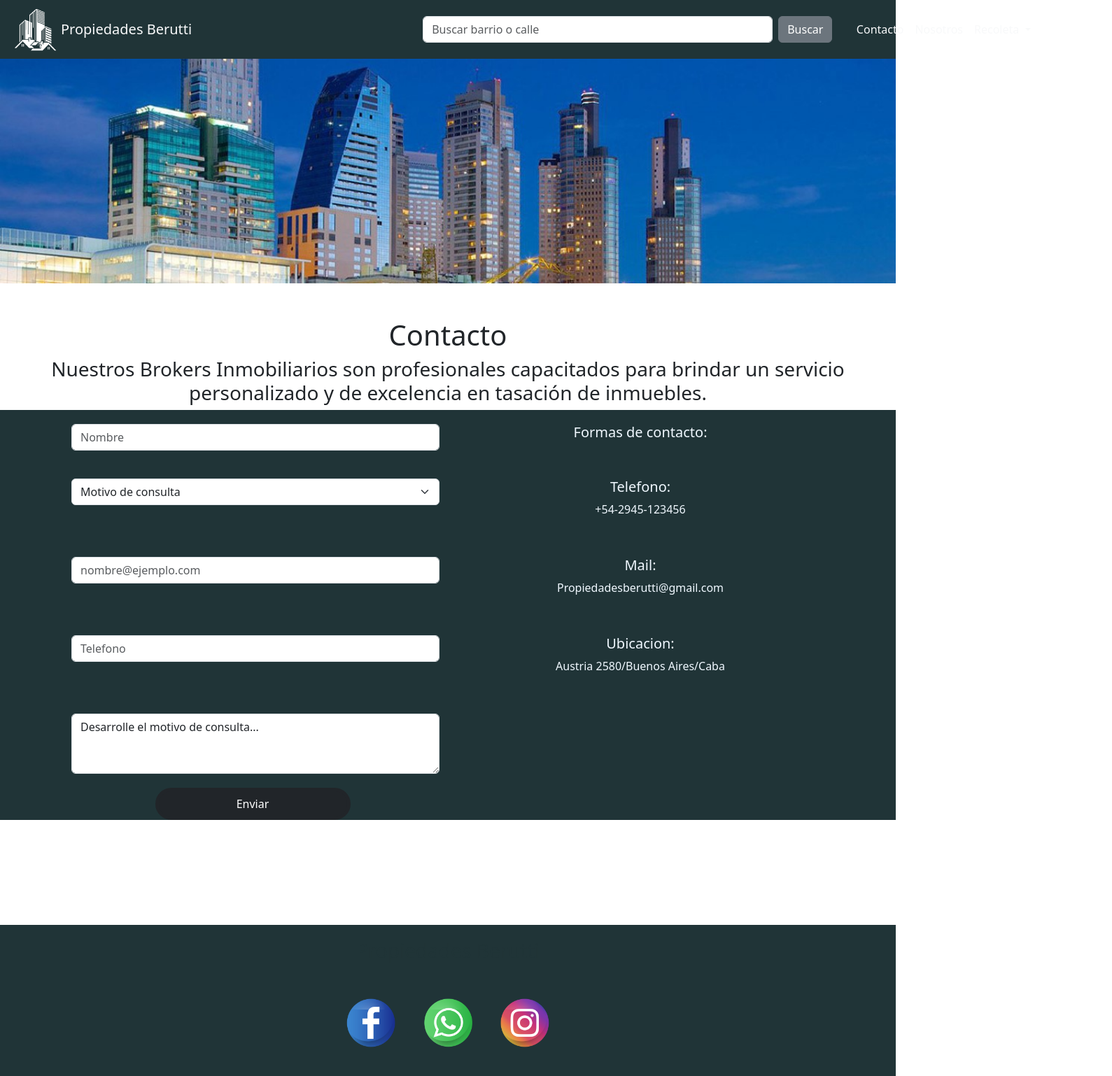
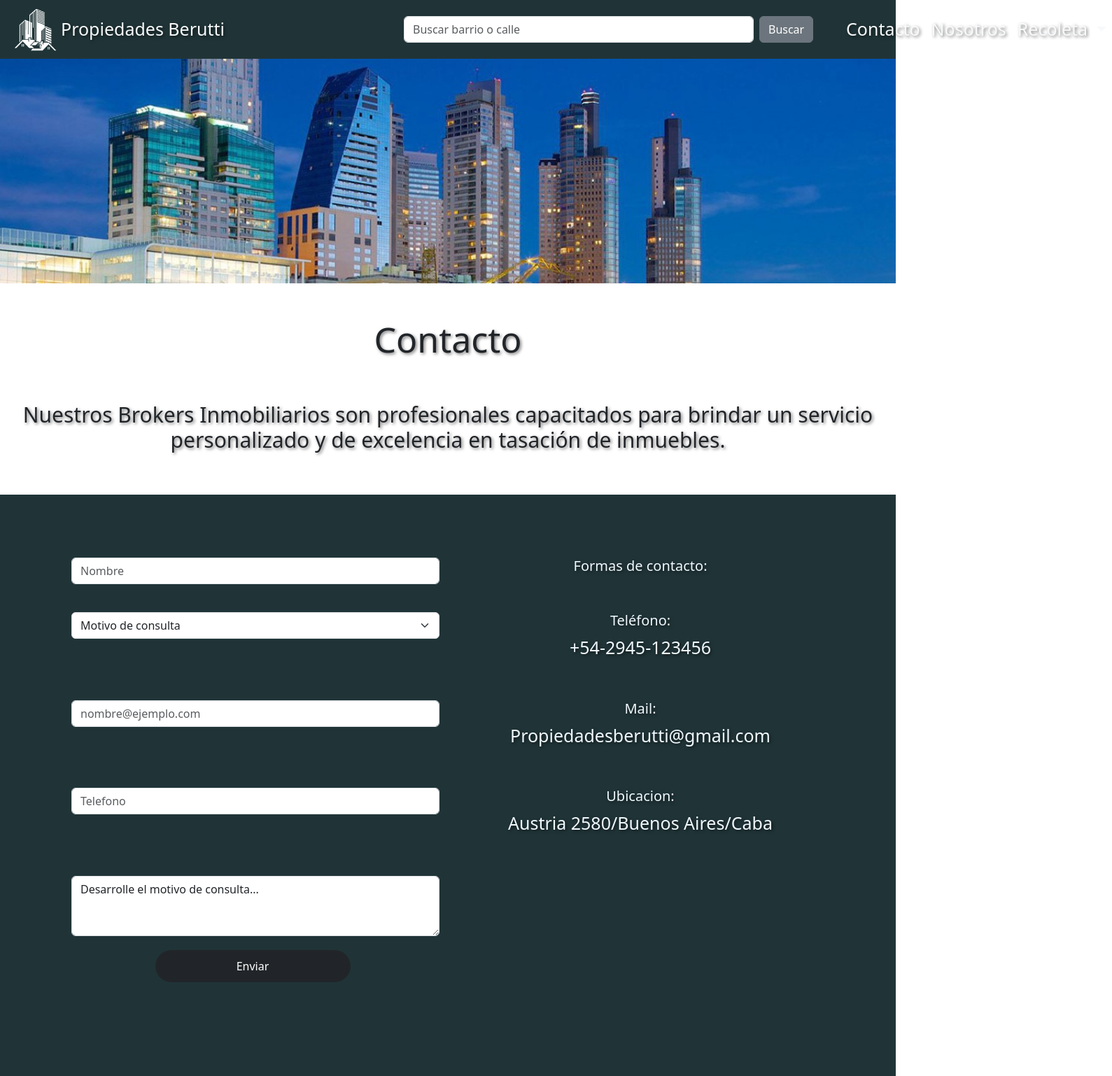
Before and after one commit to RichardBrunt/Dise-o-y-Desarrollo-web, a website: page contacto.html in a window 1280 px wide. Shown: the top 1538 px of the page at 70% size, 1589 px wide, since content can reach past the window. Drawn offline with nearby package versions, Linux system fonts and the light colour scheme.

Commit message:
Corrijo errores ortograficos y max-width total del body

```diff
--- a/contacto.css
+++ b/contacto.css
@@ -1,16 +1,21 @@
-*{
+
+.body{
     margin: 0px;
     padding: 0px;
-
-}
-body {
+    max-width: 100%;
     background-color: #524F42;
 }
+
 .container-fluid form{
-    margin-left: 25%;
+    margin-left:240px;
     margin-right: auto;
+    padding: 0px;
     }
-    .container-fluid input{
+.container-fluid a{
+        font-size: 25px;
+        text-shadow: 2px 2px 4px rgba(0, 0, 0, 0.5);
+    }
+.container-fluid input{
         width:500px;
     }
 
@@ -22,10 +27,17 @@ body {
         display: block;
         margin-left:10%;
         margin-right: auto;
+        font-size: 25px;
+        text-shadow: 2px 2px 4px rgba(0, 0, 0, 0.5);
     }
-form{
+
+.contacto{
     color: aliceblue;
     background-color: #203437;
+    padding-top: 70px;
+    text-align: center;
+    font-size: 25px;
+    text-shadow: 2px 2px 4px rgba(0, 0, 0, 0.5);
 }
 
 .container{
@@ -39,16 +51,30 @@ form{
     border-width:5px;
     border-radius: 25px;
 }
-header h1,h3{
+header h1{
     text-align: center;
     margin-top:50px;
+    font-size: 50px;
+    text-shadow: 2px 2px 4px rgba(0, 0, 0, 0.5);
+}
+header h3{
+    text-align: center;
+    margin-top:30px;
+    margin-bottom: 30px;
+    padding: 30px;
+    font-size: 30px;
+    text-shadow: 2px 2px 4px rgba(0, 0, 0, 0.5);
 }
 header img{
     width:100%;
     height:auto;
 }
-
+form{
+    padding-top: 40px;
+    padding-bottom: 2px;
+}
 footer{
+    margin-top: 200px;
     width: 100%;
     height: 250px;
     background-color: #203437;
--- a/contacto.html
+++ b/contacto.html
@@ -59,8 +59,8 @@
             excelencia en tasación de inmuebles.
         </h3>
     </header>
-    <form>
-    <div class="container text-center">
+    <form class="contacto">
+    <div class="container c">
         <div class="row">
             <div class="col-6">
                 <input type="checbox" class="form-control" id="exampleFormControlInput1" placeholder="Nombre">
@@ -74,12 +74,12 @@
                 <select class="form-select" aria-label="Default select example">
                     <option selected>Motivo de consulta</option>
                     <option value="1">Tasación</option>
-                    <option value="2">Busqueda</option>
-                    <option value="3">Informacion y Novedades</option>
+                    <option value="2">Búsqueda</option>
+                    <option value="3">Información y Novedades</option>
                 </select>
             </div>
             <div class="col-6">
-                <h5>Telefono: </h5>
+                <h5>Teléfono: </h5>
                 <p>+54-2945-123456</p>
             </div>
         </div>
--- a/style.css
+++ b/style.css
@@ -1,11 +1,16 @@
-
-*{
+.body{
     margin: 0px;
     padding: 0px;
+    max-width: 100%;
+
 }
 .container-fluid form{
-margin-left: 25%;
+margin-left:240px;
 margin-right: auto;
+}
+.container-fluid a{
+    font-size: 25px;
+    text-shadow: 2px 2px 4px rgba(0, 0, 0, 0.5);
 }
 .container-fluid input{
     width:500px;
@@ -17,11 +22,15 @@ margin-right: auto;
 }
 .navbar-nav{
     display: block;
-    margin-left:10%;
+    margin-left:20px;
     margin-right: auto;
+    font-size: 25px;
+    text-shadow: 2px 2px 4px rgba(0, 0, 0, 0.5);
 }
 .slide {
     margin-top: 0px;
+    font-size: 25px;
+    text-shadow: 2px 2px 4px rgba(0, 0, 0, 1);
 }
 .slide img{
     height:2px 1px;;
```
Also changed, not shown: index.html (+17 -13 lines).
